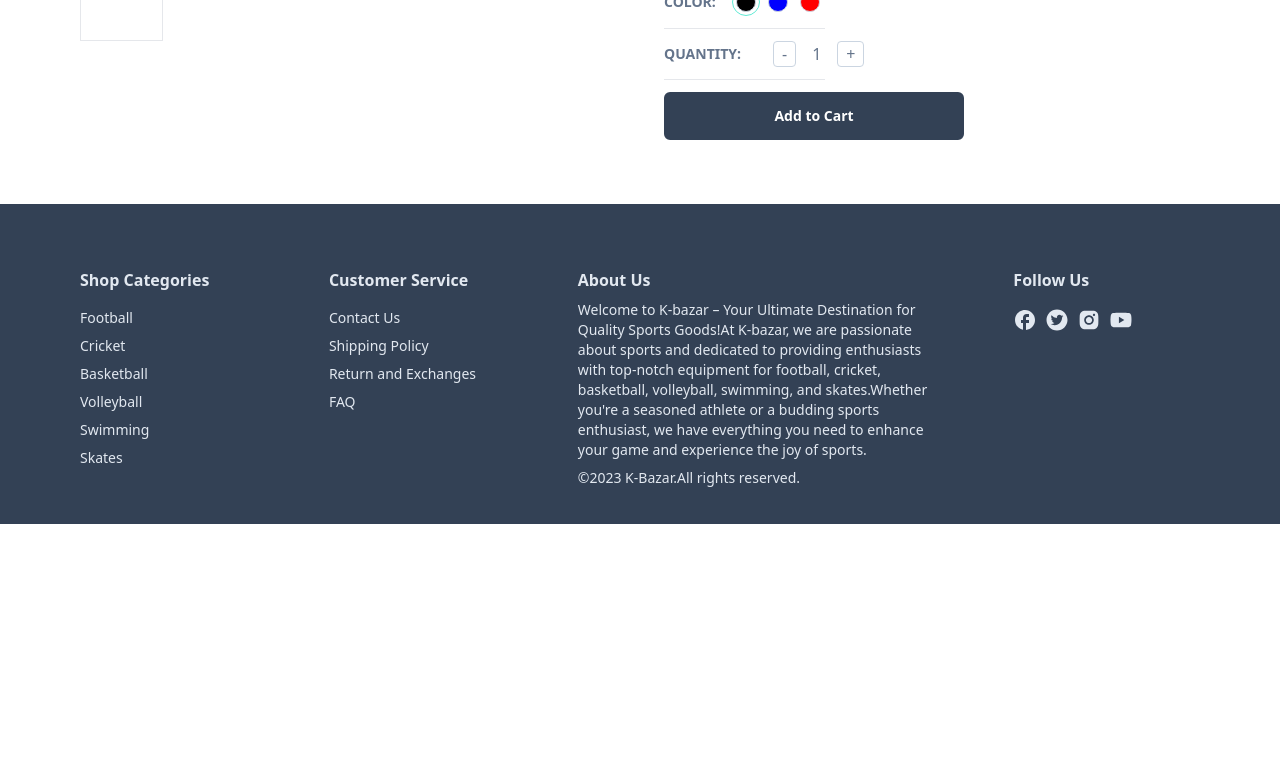
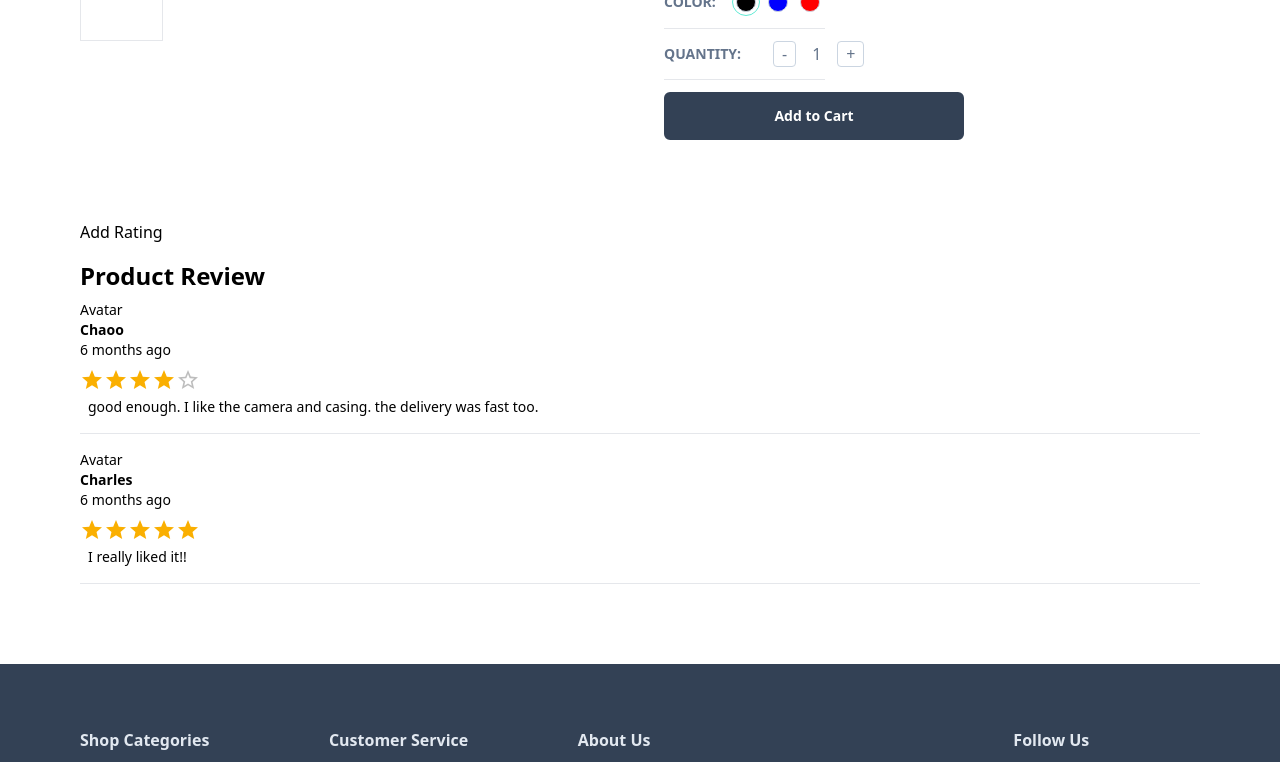
Before and after one commit to SushantChaulagain/Khelkud-Bazar, a Next.js app: page /product/1 in a window 1280 px wide. Shown: the part 524-1286 px from the top of the page. Before the commit the page ends 1048 px from the top, so only its background shows below. Built offline with nearby package versions, Linux system fonts and the light colour scheme; a web font is replaced by a local one.

Commit message:
Added list for reviews on Product details page

```diff
--- /dev/null
+++ b/app/components/Heading.tsx
@@ -0,0 +1,13 @@
+interface HeadingProps {
+    title: string,
+    center?: boolean
+}
+
+const Heading : React.FC<HeadingProps> = ({title,center}) => {
+
+    return ( <div className={center ? "trxt-center" : "text-start"}>
+        <h1 className = "font-bold text-2xl">{title}</h1>
+    </div> );
+}
+
+export default Heading;
--- /dev/null
+++ b/app/product/[productid]/ListRating.tsx
@@ -0,0 +1,35 @@
+'use client';
+
+import Heading from "@/app/components/Heading";
+import { Rating } from "@mui/material";
+import moment from "moment";
+
+
+interface ListRatingProps {
+    product:any;
+}
+
+
+const ListRating: React.FC<ListRatingProps> = ({product}) => {
+    return ( <div>
+       <Heading title="Product Review"/>
+       <div className="text-sm mt-2">
+        {product.reviews && product.reviews.map ((review:any) => {
+            return (<div key ={review.id} className="max-w-300px">
+                <div>
+                    <div>Avatar</div>
+                    <div className = "font-semibold">{review?.user.name}</div>
+                    <div className="font-light">{moment(review.createdDate).fromNow()}</div>
+                </div>
+                <div className="mt-2">
+                <Rating value ={review.rating} readOnly />
+                <div className="ml-2">{review.comment}</div>
+                <hr className="mt-4 mb-4"/>
+                </div>
+            </div>);
+        })}
+       </div>
+    </div> );
+}
+
+export default ListRating;
--- a/app/product/[productid]/page.tsx
+++ b/app/product/[productid]/page.tsx
@@ -1,6 +1,7 @@
 import Container from "@/app/components/Container";
 import { product } from "@/utils/product";
 import ProductDetails from "./ProductDetails";
+import ListRating from "./ListRating";
 
 interface IPrams{
     productId?: string;
@@ -12,6 +13,10 @@
     return ( <div>
         <Container>
             <ProductDetails product ={product} />
+            <div className = "flex flex-col mt-20 gap-4">
+                <div>Add Rating</div>
+                <ListRating product={product} />
+            </div>
         </Container>
     </div> );
 }
--- a/package.json
+++ b/package.json
@@ -18,6 +18,7 @@
     "autoprefixer": "10.4.16",
     "eslint": "8.56.0",
     "eslint-config-next": "14.0.4",
+    "moment": "^2.30.1",
     "next": "14.0.4",
     "postcss": "8.4.32",
     "react": "18.2.0",
```
Also changed, not shown: 1 other file (tests, documents, lock files or other folders).
